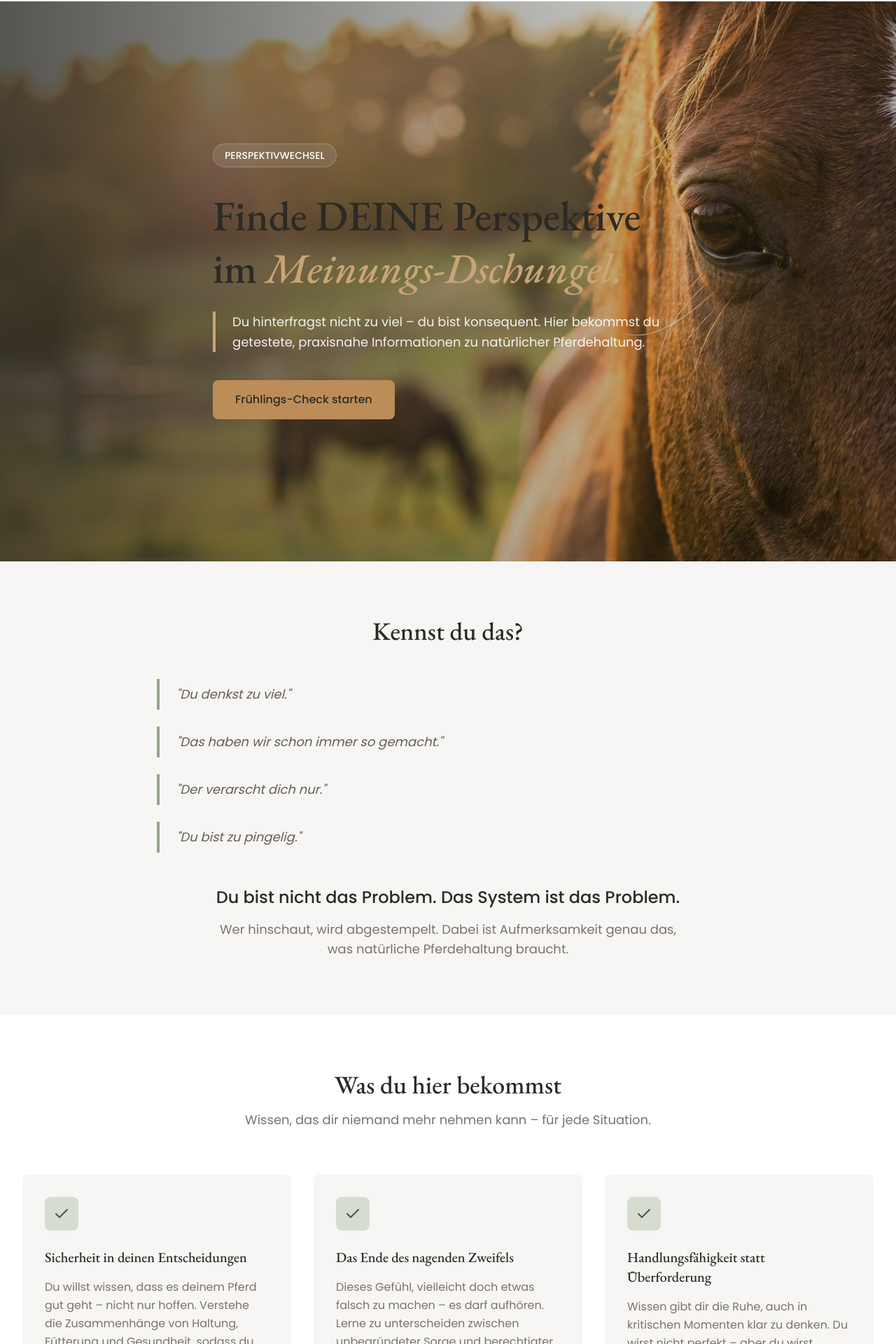
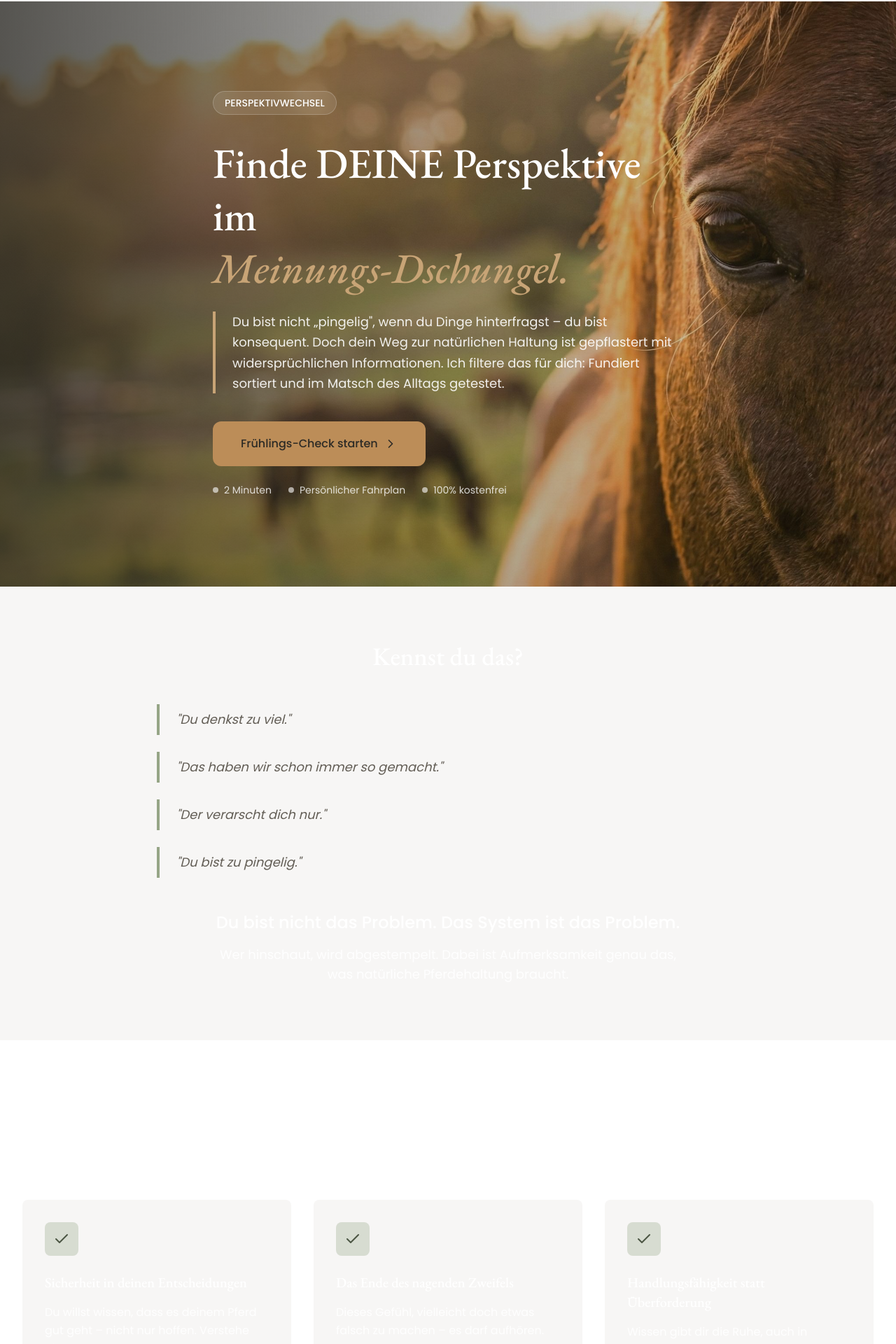
Before and after one commit to stefannicolaus/pferdesicht-website, a Next.js app in the folder website/: page / in a window 1280 px wide. Shown: the part 78-1998 px from the top of the page at 70% size. Built offline with nearby package versions, Linux system fonts and the light colour scheme.

Commit message:
Hero-Section: Weiße Schrift, größerer Button, Trust-Badges

```diff
--- a/website/src/app/globals.css
+++ b/website/src/app/globals.css
@@ -58,7 +58,6 @@ body {
 h1, h2, h3, h4, h5, h6 {
   font-family: var(--font-serif);
   font-weight: 500;
-  color: var(--color-loam);
 }
 
 /* ============================================
@@ -208,7 +207,6 @@ h1, h2, h3, h4, h5, h6 {
 /* Ghost variant - Transparent with border */
 .tactile-button-ghost {
   background: transparent;
-  color: var(--color-loam);
   box-shadow: inset 0 0 0 1.5px var(--color-loam);
 }
 
@@ -223,7 +221,6 @@ h1, h2, h3, h4, h5, h6 {
 /* Gold accent variant */
 .tactile-button-gold {
   background: var(--color-gold);
-  color: var(--color-loam);
 }
 
 .tactile-button-gold:hover {
@@ -242,7 +239,6 @@ html {
 /* Selection color */
 ::selection {
   background: rgba(120, 134, 107, 0.25);
-  color: var(--color-loam);
 }
 
 /* Focus ring for accessibility */
@@ -265,7 +261,6 @@ html {
   font-family: var(--font-sans);
   font-size: 1.0625rem;
   line-height: 1.75;
-  color: var(--color-loam);
 }
 
 .prose-pferdesicht h1,
--- a/website/src/app/page.tsx
+++ b/website/src/app/page.tsx
@@ -31,26 +31,42 @@ export default function HomePage() {
             </span>
 
             {/* Headline - Problem + Lösung Format */}
-            <h1 className="font-serif text-4xl sm:text-5xl lg:text-6xl text-white mb-6 leading-tight">
-              Finde DEINE Perspektive im{" "}
+            <h1 className="font-serif text-5xl lg:text-6xl text-white mb-6 leading-tight">
+              Finde DEINE Perspektive im<br />
               <span className="italic text-gold-400">Meinungs-Dschungel.</span>
             </h1>
 
             {/* Subheadline - Validierung */}
             <div className="border-l-4 border-gold-400 pl-6 mb-10">
               <p className="text-white/90 text-lg leading-relaxed">
-                Du hinterfragst nicht zu viel – du bist konsequent. Hier bekommst du
-                getestete, praxisnahe Informationen zu natürlicher Pferdehaltung.
+                Du bist nicht „pingelig", wenn du Dinge hinterfragst – du bist konsequent. Doch dein Weg zur natürlichen Haltung ist gepflastert mit widersprüchlichen Informationen. Ich filtere das für dich: Fundiert sortiert und im Matsch des Alltags getestet.
               </p>
             </div>
 
             {/* CTA Button */}
             <Link
               href="#quiz"
-              className="inline-block bg-gold-500 hover:bg-gold-600 text-loam-900 font-medium px-8 py-4 rounded-lg transition-colors"
+              className="inline-flex items-center gap-2 bg-gold-500 hover:bg-gold-600 text-loam-900 font-medium px-10 py-5 rounded-xl transition-colors"
             >
               Frühlings-Check starten
+              <ChevronRight className="w-5 h-5" />
             </Link>
+
+            {/* Trust Badges */}
+            <div className="flex gap-6 text-white/80 text-sm mt-6">
+              <div className="flex items-center gap-2">
+                <span className="inline-block w-2 h-2 bg-white/60 rounded-full"></span>
+                <span>2 Minuten</span>
+              </div>
+              <div className="flex items-center gap-2">
+                <span className="inline-block w-2 h-2 bg-white/60 rounded-full"></span>
+                <span>Persönlicher Fahrplan</span>
+              </div>
+              <div className="flex items-center gap-2">
+                <span className="inline-block w-2 h-2 bg-white/60 rounded-full"></span>
+                <span>100% kostenfrei</span>
+              </div>
+            </div>
           </div>
         </div>
       </section>
@@ -61,7 +77,7 @@ export default function HomePage() {
       <section className="py-20 bg-loam-50">
         <div className="max-w-4xl mx-auto px-4 sm:px-6 lg:px-8">
           {/* Heading */}
-          <h2 className="font-serif text-3xl sm:text-4xl text-loam-900 mb-12 text-center">
+          <h2 className="font-serif text-3xl sm:text-4xl text-white mb-12 text-center">
             Kennst du das?
           </h2>
 
@@ -86,10 +102,10 @@ export default function HomePage() {
 
           {/* Validierung */}
           <div className="text-center">
-            <p className="text-2xl text-loam-900 font-medium mb-4">
+            <p className="text-2xl text-white font-medium mb-4">
               Du bist nicht das Problem. Das System ist das Problem.
             </p>
-            <p className="text-lg text-loam-600 max-w-2xl mx-auto">
+            <p className="text-lg text-white/90 max-w-2xl mx-auto">
               Wer hinschaut, wird abgestempelt. Dabei ist Aufmerksamkeit genau das,
               was natürliche Pferdehaltung braucht.
             </p>
@@ -104,10 +120,10 @@ export default function HomePage() {
         <div className="max-w-7xl mx-auto px-4 sm:px-6 lg:px-8">
           {/* Section Header */}
           <div className="text-center mb-16">
-            <h2 className="font-serif text-3xl sm:text-4xl text-loam-900 mb-4">
+            <h2 className="font-serif text-3xl sm:text-4xl text-white mb-4">
               Was du hier bekommst
             </h2>
-            <p className="text-lg text-loam-600 max-w-2xl mx-auto">
+            <p className="text-lg text-white/90 max-w-2xl mx-auto">
               Wissen, das dir niemand mehr nehmen kann – für jede Situation.
             </p>
           </div>
@@ -119,10 +135,10 @@ export default function HomePage() {
               <div className="w-12 h-12 bg-sage-200 rounded-lg flex items-center justify-center mb-6">
                 <Check className="w-6 h-6 text-sage-700" />
               </div>
-              <h3 className="font-serif text-xl text-loam-900 mb-4">
+              <h3 className="font-serif text-xl text-white mb-4">
                 Sicherheit in deinen Entscheidungen
               </h3>
-              <p className="text-loam-600 leading-relaxed">
+              <p className="text-white/90 leading-relaxed">
                 Du willst wissen, dass es deinem Pferd gut geht – nicht nur hoffen.
                 Verstehe die Zusammenhänge von Haltung, Fütterung und Gesundheit,
                 sodass du fundiert entscheiden kannst.
@@ -134,10 +150,10 @@ export default function HomePage() {
               <div className="w-12 h-12 bg-sage-200 rounded-lg flex items-center justify-center mb-6">
                 <Check className="w-6 h-6 text-sage-700" />
               </div>
-              <h3 className="font-serif text-xl text-loam-900 mb-4">
+              <h3 className="font-serif text-xl text-white mb-4">
                 Das Ende des nagenden Zweifels
               </h3>
-              <p className="text-loam-600 leading-relaxed">
+              <p className="text-white/90 leading-relaxed">
                 Dieses Gefühl, vielleicht doch etwas falsch zu machen – es darf
                 aufhören. Lerne zu unterscheiden zwischen unbegründeter Sorge und
                 berechtigter Vorsicht.
@@ -149,10 +165,10 @@ export default function HomePage() {
               <div className="w-12 h-12 bg-sage-200 rounded-lg flex items-center justify-center mb-6">
                 <Check className="w-6 h-6 text-sage-700" />
               </div>
-              <h3 className="font-serif text-xl text-loam-900 mb-4">
+              <h3 className="font-serif text-xl text-white mb-4">
                 Handlungsfähigkeit statt Überforderung
               </h3>
-              <p className="text-loam-600 leading-relaxed">
+              <p className="text-white/90 leading-relaxed">
                 Wissen gibt dir die Ruhe, auch in kritischen Momenten klar zu denken.
                 Du wirst nicht perfekt – aber du wirst handlungsfähig.
               </p>
@@ -174,7 +190,7 @@ export default function HomePage() {
           </p>
           <Link
             href="/quiz"
-            className="inline-flex items-center gap-2 bg-gold-500 hover:bg-gold-600 text-loam-900 font-medium px-8 py-4 rounded-lg transition-colors"
+            className="inline-flex items-center gap-2 bg-gold-500 hover:bg-gold-600 text-white font-medium px-10 py-5 rounded-lg transition-colors"
           >
             Quiz starten
             <ChevronRight className="w-5 h-5" />
@@ -190,7 +206,7 @@ export default function HomePage() {
           <div className="grid md:grid-cols-2 gap-12 items-center">
             {/* Text */}
             <div>
-              <h2 className="font-serif text-3xl sm:text-4xl text-loam-900 mb-6">
+              <h2 className="font-serif text-3xl sm:text-4xl text-white mb-6">
                 Über Diana
               </h2>
               <p className="text-lg text-loam-700 mb-6 leading-relaxed">
@@ -229,10 +245,10 @@ export default function HomePage() {
       <section className="py-20 bg-loam-50">
         <div className="max-w-7xl mx-auto px-4 sm:px-6 lg:px-8">
           <div className="text-center mb-12">
-            <h2 className="font-serif text-3xl sm:text-4xl text-loam-900 mb-4">
+            <h2 className="font-serif text-3xl sm:text-4xl text-white mb-4">
               Entdecke Wissen
             </h2>
-            <p className="text-lg text-loam-600">
+            <p className="text-lg text-white/90">
               Wissenschaftlich fundiert. Praxisnah erklärt.
             </p>
           </div>
@@ -250,10 +266,10 @@ export default function HomePage() {
                   />
                 </div>
                 <div className="p-6">
-                  <h3 className="font-serif text-xl text-loam-900 mb-2">
+                  <h3 className="font-serif text-xl text-white mb-2">
                     Artikel Titel {i}
                   </h3>
-                  <p className="text-loam-600 mb-4">
+                  <p className="text-white/90 mb-4">
                     Kurze Beschreibung des Artikels...
                   </p>
                   <Link
@@ -272,7 +288,7 @@ export default function HomePage() {
           <div className="text-center">
             <Link
               href="/wissen"
-              className="inline-flex items-center gap-2 border-2 border-loam-900 text-loam-900 hover:bg-loam-900 hover:text-white font-medium px-8 py-3 rounded-lg transition-colors"
+              className="inline-flex items-center gap-2 border-2 border-loam-900 text-white hover:bg-loam-900 hover:text-white font-medium px-8 py-3 rounded-lg transition-colors"
             >
               Alle Artikel entdecken
               <ChevronRight className="w-5 h-5" />
```
